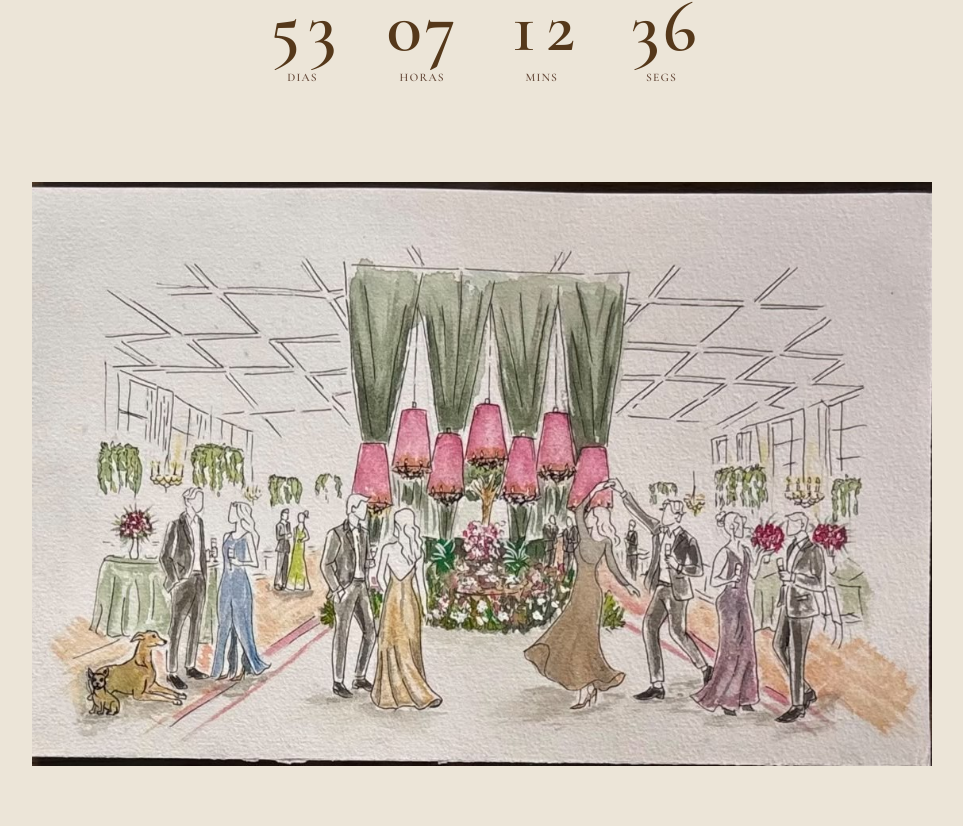
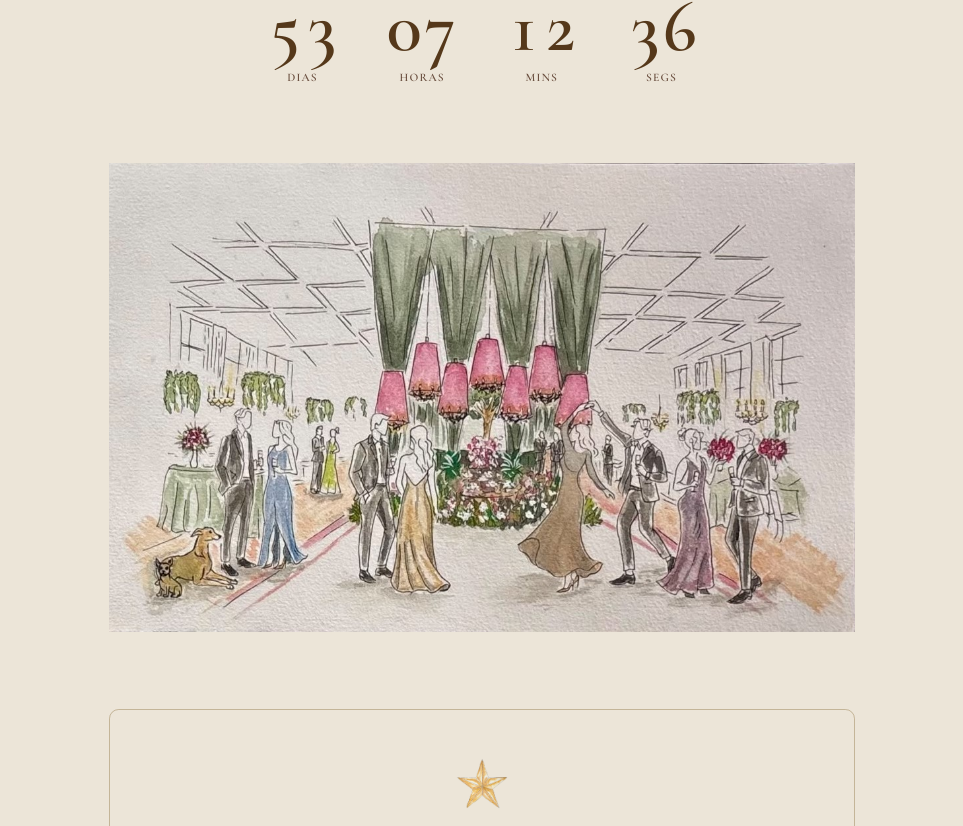
Before and after one commit to sarahbertuol/Casamento, a Next.js app: page / in a window 1280 px wide. Shown: the part 1874-2700 px from the top of the page, without its empty margins (158-1121 px from the left). Built offline with nearby package versions, Linux system fonts and the light colour scheme.

Commit message:
style: crop dark borders from party illustration; center within content container

```diff
--- a/app/page.tsx
+++ b/app/page.tsx
@@ -16,13 +16,13 @@ export default function Home() {
       <Hero />
       <WelcomeMessage />
       <Countdown />
-      <div className="flex justify-center py-6 -mx-14 md:-mx-16">
+      <div className="flex justify-center pt-2 pb-4">
         <Image
           src="/inv/ilustracao-festa.jpg"
           alt=""
-          width={1134}
-          height={736}
-          className="w-full h-auto"
+          width={1130}
+          height={710}
+          className="w-full h-auto mix-blend-multiply"
         />
       </div>
       <EventCard />
```
Also changed, not shown: public/inv/ilustracao-festa.jpg.
